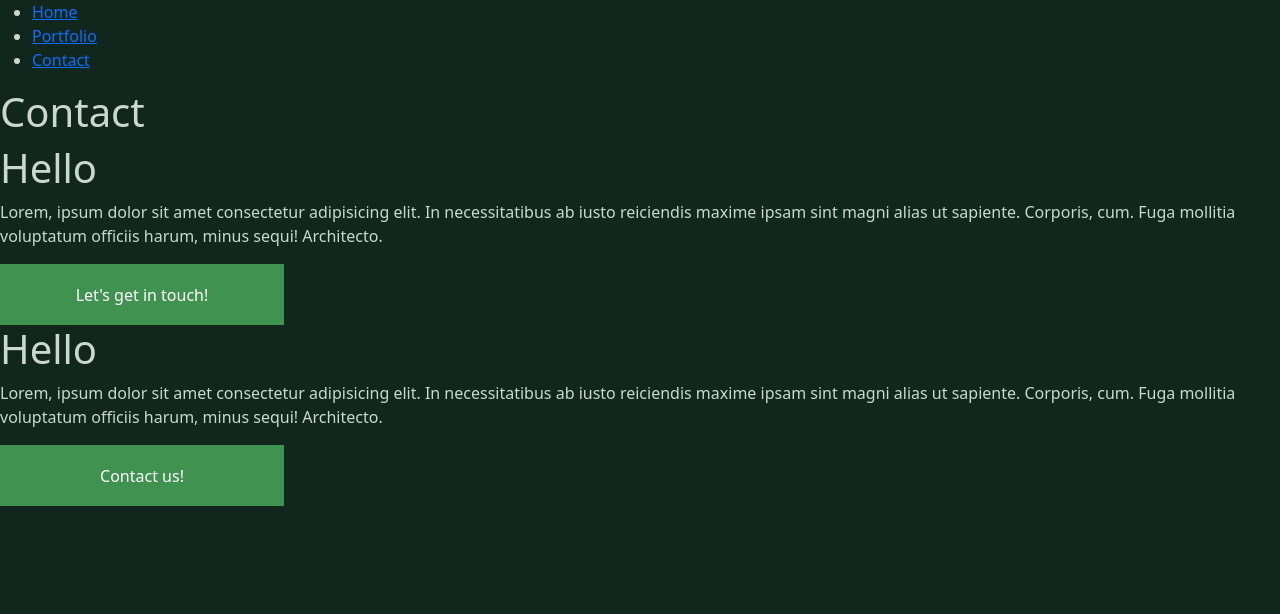
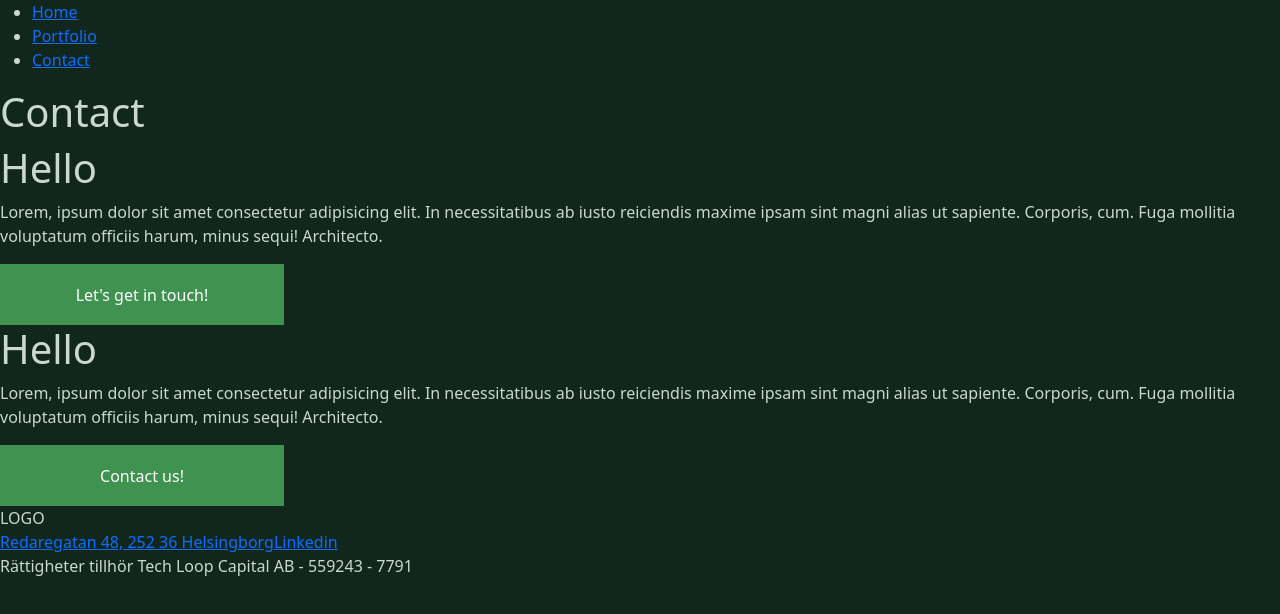
Before and after one commit to annieembrink/loopcapital, a Next.js app in the folder loop_capital/: page /contact in a window 1280 px wide. Shown: the top 614 px of the page. Built offline with nearby package versions, Linux system fonts and the light colour scheme.

Commit message:
footer component done

```diff
--- a/loop_capital/src/components/DefaultLayoutComponent.js
+++ b/loop_capital/src/components/DefaultLayoutComponent.js
@@ -1,10 +1,12 @@
 import NavBarComponent from "./NavBarComponent";
+import FooterComponent from "./FooterComponent";
 
 const DefaultLayoutComponent = ({ children }) => {
     return (
         <>
             <NavBarComponent />
             <main>{children}</main>
+            <FooterComponent />
         </>
     );
 }
--- /dev/null
+++ b/loop_capital/src/components/FooterComponent.js
@@ -0,0 +1,15 @@
+import Link from "next/link";
+
+const Footer = () => {
+    return (
+        <div>
+            {/* Change the dig to Image tag with logo */}
+            <div>LOGO</div>
+            <Link href="https://goo.gl/maps/uw36jsWnRxi91UBe9">Redaregatan 48, 252 36 Helsingborg</Link>
+            <Link href="https://www.linkedin.com/company/loop-capital-ab/?trk=similar-pages">Linkedin</Link>
+            <p>Rättigheter tillhör Tech Loop Capital AB - 559243 - 7791</p>
+        </div>
+     );
+}
+
+export default Footer;
```
